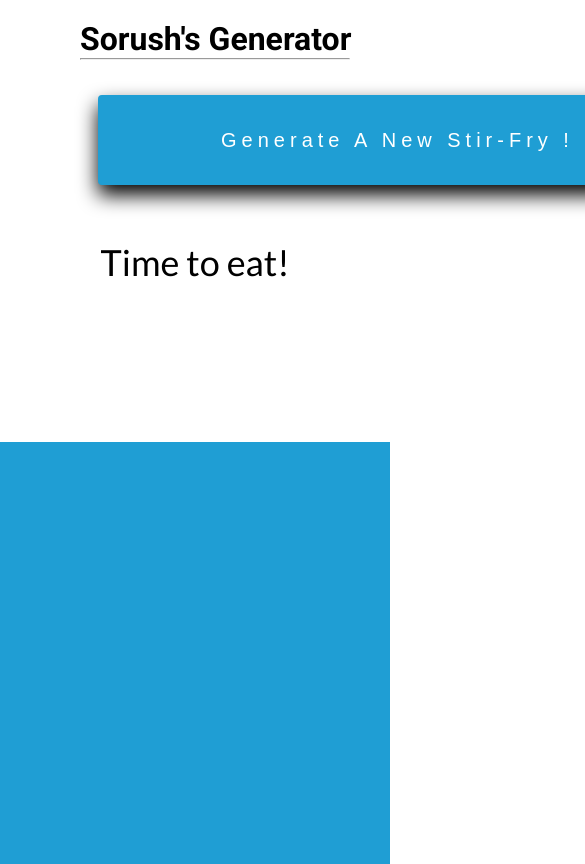
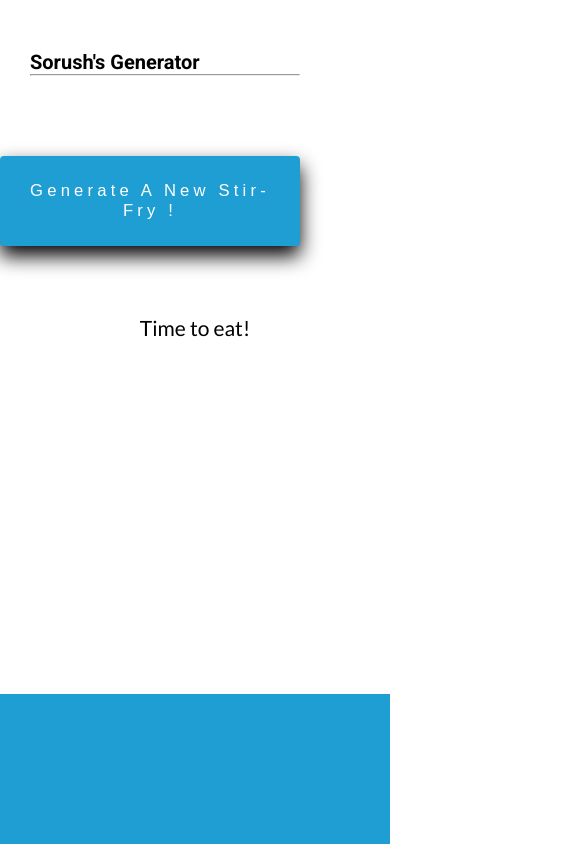
Before and after one commit to SorushDadkah/Javascript, a plain HTML site: page stir-fry-generator/index.html in a window 390 px wide. Shown: the top 864 px of the page, 585 px wide, since content can reach past the window. Drawn offline with Linux system fonts and the light colour scheme.

Commit message:
Update styles.css

```diff
--- a/stir-fry-generator/styles.css
+++ b/stir-fry-generator/styles.css
@@ -6,23 +6,54 @@
     box-sizing: border-box;
 }
 
+.wrapper {
+    justify-content: center;
+    align-items: center;
+}
+
+.container1 {
+    max-height: 600px;
+    display: flex;
+    justify-content: flex-start;
+    align-items: center;
+}
+
+.container2 {
+    display: flex;
+    align-items: center;
+    justify-content: center;
+}
+
+.container3 {
+    display: flex;
+    align-items: center;
+    justify-content: center;
+}
+
 #logo {
-    margin: 20px;
-    margin-left: 80px;
+    justify-content: flex-end;
+    padding: 1.5em;
     font-family: 'Roboto', sans-serif;
 }
 
 hr {
-    width: 270px;
+    max-width: 270px;
+}
+
+.backgroundBottom {
+    background-color: #1f9ed4;
+    position: fixed;
+    left: 0;
+    bottom: 0;
+    width: 100%;
+    min-height: 150px;
 }
 
 #stirFryButton {
+    position: relative;
     background: #1f9ed4;
     width: 600px;
     height: 90px;
-    margin-top: 15px;
-    position: relative;
-    left: 25%;
     border: 3px solid #1f9ed4;
     border-radius: 4px;
     box-shadow: 0 10px 20px;
@@ -35,21 +66,14 @@ hr {
 
 #stirFryButton p {
     color: white;
-    font-size: 20px;
+    font-size: 1.8em;
     letter-spacing: .25em;
-}
-
-#dishNameDiv {
-    text-align: center;
-    margin-top: 20px;
-    font-family: 'Lato', sans-serif;
-    font-size: 1.5em;
 }
 
 #eat {
     font-family: 'Lato', sans-serif;
     font-size: 1.5em;
-    margin-top: 55px;
+    padding: 1em;
     text-align: center;
     -webkit-animation: bounce 2s infinite;
     animation: bounce 2s infinite;
@@ -57,19 +81,54 @@ hr {
 
 @-webkit-keyframes bounce {
     0%, 20%, 50%, 80%, 100% {
-      -webkit-transform: translateY(0); }
-    40% {
-      -webkit-transform: translateY(-30px); }
-    60% {
-      -webkit-transform: translateY(-15px); } }
+        -webkit-transform: translateY(0); }
+        40% {
+            -webkit-transform: translateY(-30px); }
+            60% {
+                -webkit-transform: translateY(-15px); } }
 
-.backgroundTop {
-    height: 50vh;
-    width: 100%;
+
+#dishNameDiv {
+    text-align: center;
+    font-family: 'Lato', sans-serif;
+    font-size: 1.5em;
+    padding: 1em;
 }
 
-.backgroundBottom {
-    background-color: #1f9ed4;
-    height: 50vh;
-    width: 100vw;
+
+@media(max-width: 768px) {
+
+    .wrapper {
+        display: flex;
+        flex-direction: column;
+        justify-content: center;
+        align-items: center;
+    }
+
+    #logo {
+        margin-top: 1em;
+        font-size: 1.25em;
+    }
+
+    #stirFryButton {
+        width: 300px;
+        padding: 1em;
+        margin-top: 50px;
+        margin-bottom: 1.25em;
+    }
+
+    #stirFryButton p {
+        font-size: 1.25em;
+    }
+
+    #dishNameDiv {
+        font-size: 14px;
+        margin-top: 1.25em;
+    }
+
+    .backgroundtop {
+        justify-content: center;
+        align-content: center;
+    }
+
 }
```
